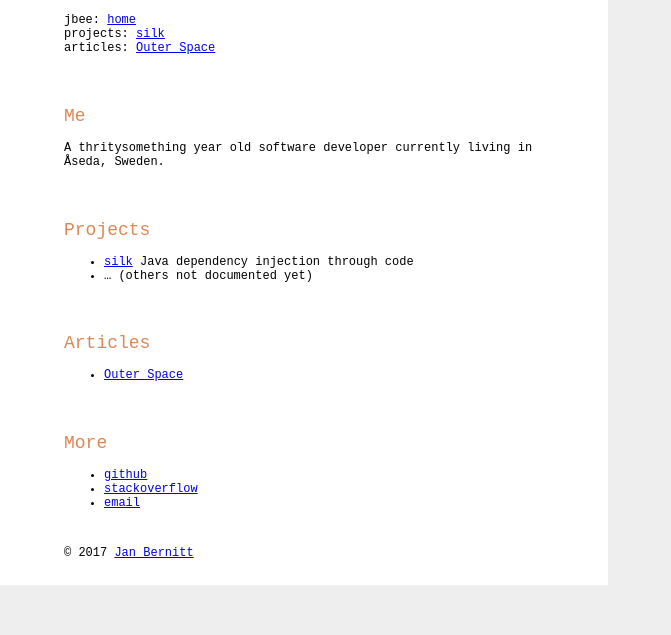
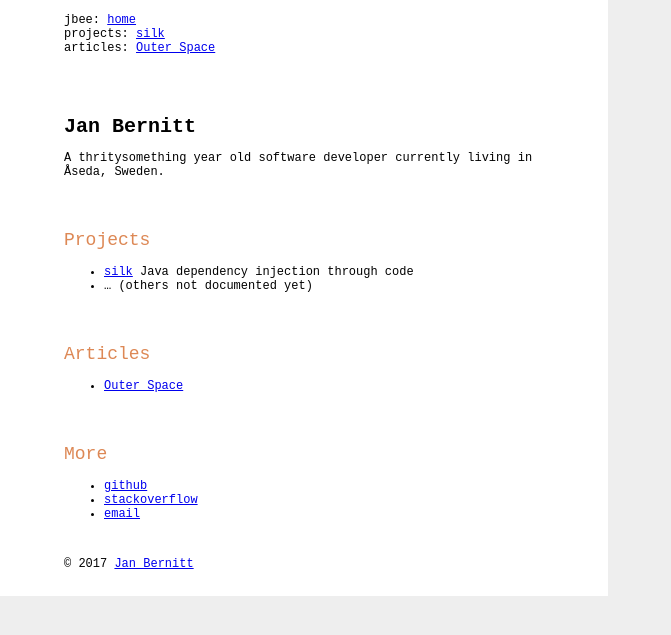
Before and after one commit to jbee/jbee.github.io, a Jekyll site: the page built from index.md, in a window 1280 px wide. Shown: the top 635 px of the page, without its empty margins (0-671 px from the left). Built offline with Jekyll 4.4.1, drawn with Linux system fonts in a browser that asks for light colours; some web fonts are replaced.

Commit message:
name on home page

```diff
--- a/index.md
+++ b/index.md
@@ -3,7 +3,8 @@ layout: default
 title: "Jan Bernitt"
 ---
 
-## Me
+# Jan Bernitt
+
 A thritysomething year old software developer currently living in Åseda, Sweden.
 
 ## Projects
```
